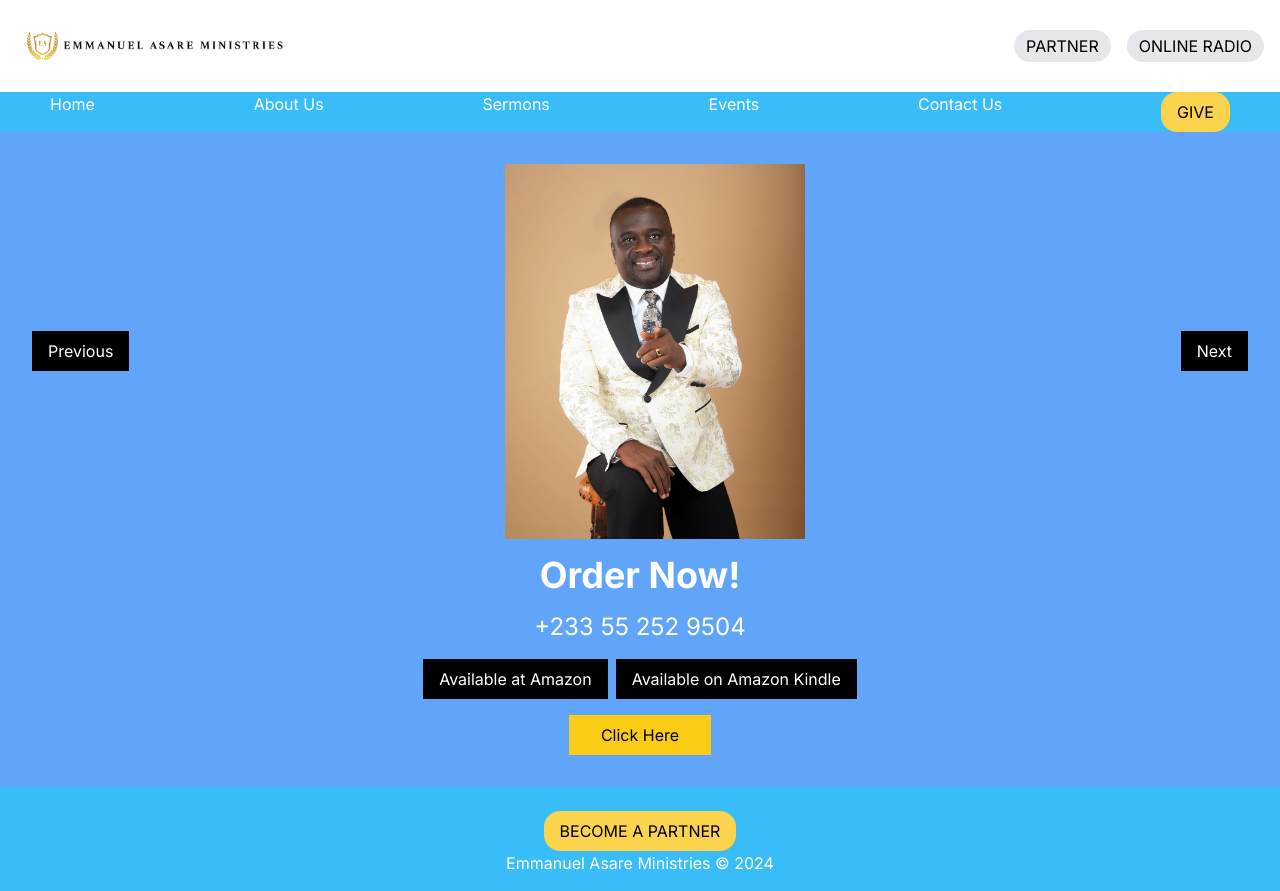
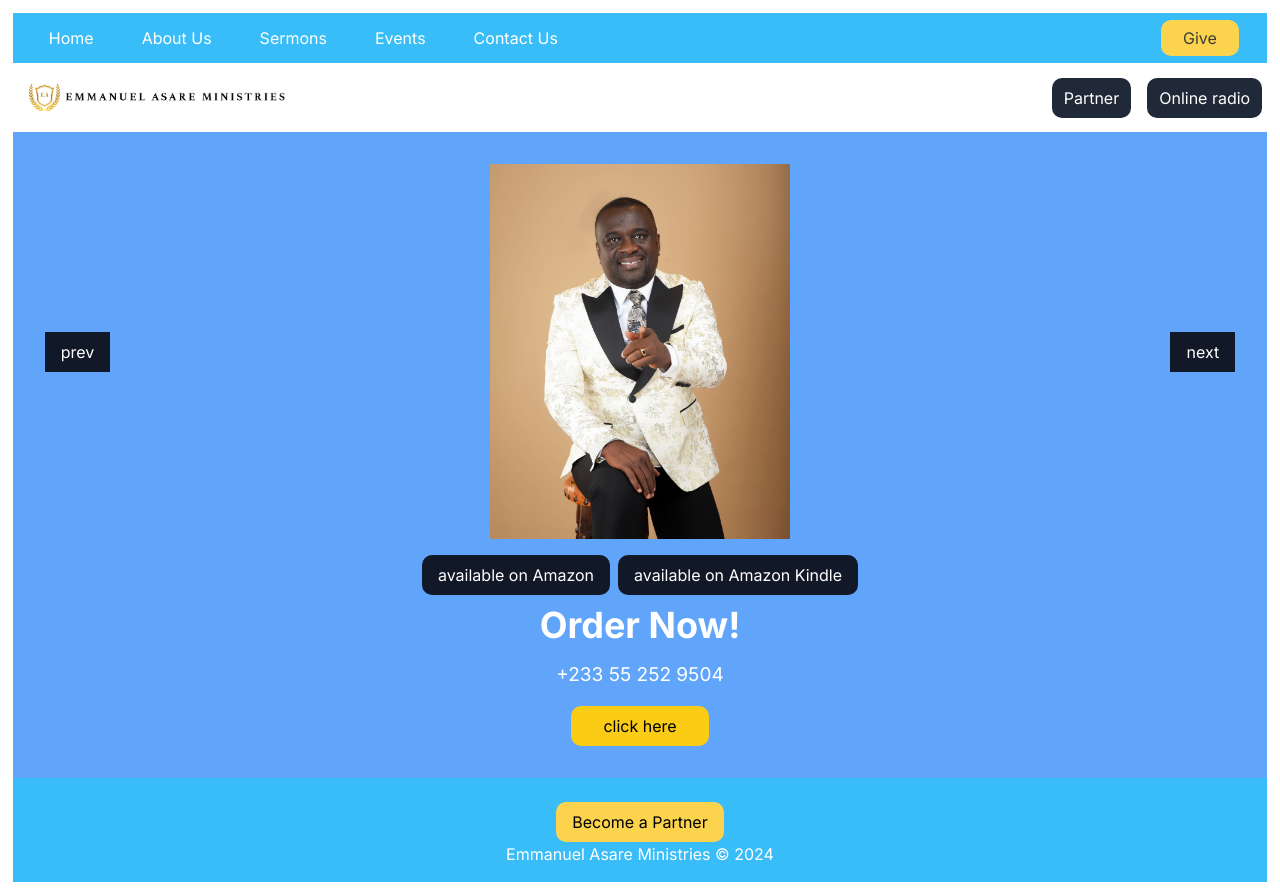
Before and after one commit to davidakuffo/emmanuel_asare_ministries, a Next.js app: page /Homepage in a window 1280 px wide. Built offline with nearby package versions, Linux system fonts and the light colour scheme.

Commit message:
changed route of the homepage, added changes to the homepages

```diff
--- a/src/app/Homepage/BookSection.tsx
+++ b/src/app/Homepage/BookSection.tsx
@@ -34,11 +34,11 @@ const BookCarousel = () => {
       <div className="flex justify-between items-center">
         <button
           onClick={handlePrev}
-          className="bg-black text-white px-4 py-2 mr-2"
+          className="bg-gray-900 text-white px-4 py-2 mr-1"  // Reduced margin-right to bring the button closer
         >
-          Previous
+          prev
         </button>
-        <div>
+        <div className="flex justify-center items-center">
           <Image
             src={carouselImages[currentIndex].src}
             alt={carouselImages[currentIndex].alt}
@@ -48,24 +48,25 @@ const BookCarousel = () => {
         </div>
         <button
           onClick={handleNext}
-          className="bg-black text-white px-4 py-2 ml-2"
+          className="bg-gray-900 text-white px-4 py-2 ml-1"  // Reduced margin-left to bring the button closer
         >
-          Next
+          next
         </button>
       </div>
       <div className="text-center mt-4">
-        <h2 className="text-4xl font-bold mb-4">Order Now!</h2>
-        <p className="text-2xl">+233 55 252 9504</p>
-        <div className="mt-4">
-          <button className="bg-black text-white px-4 py-2 mr-2">
-            Available at Amazon
+        <div className="">
+          <button className="bg-gray-900 rounded-[10px] text-white px-4 py-2 mr-2">
+            available on Amazon
           </button>
-          <button className="bg-black text-white px-4 py-2">
-            Available on Amazon Kindle
+          <button className="bg-gray-900 rounded-[10px] text-white px-4 py-2">
+            available on Amazon Kindle
           </button>
         </div>
-        <button className="bg-yellow-400 text-black px-8 py-2 mt-4">
-          Click Here
+        <h2 className="text-4xl font-bold mt-[10px] mb-4">Order Now!</h2>
+        <p className="text-[19px]">+233 55 252 9504</p>
+
+        <button className="bg-yellow-400 rounded-[10px] text-black px-8 py-2 mt-4">
+          click here
         </button>
       </div>
     </section>
--- a/src/app/Homepage/Footer.tsx
+++ b/src/app/Homepage/Footer.tsx
@@ -1,7 +1,7 @@
 const Footer = () => (
   <footer className="bg-sky-400 text-white p-4 text-center">
-    <button className="bg-amber-300  text-black px-4 py-2 mt-2 rounded-[1rem]">
-      BECOME A PARTNER
+    <button className="bg-amber-300  text-black px-4 py-2 mt-2 rounded-[10px]">
+      Become a Partner
     </button>
     <div>
       <p>Emmanuel Asare Ministries © {new Date().getFullYear()}</p>
--- a/src/app/Homepage/Header.tsx
+++ b/src/app/Homepage/Header.tsx
@@ -1,7 +1,8 @@
 import Image from "next/image";
 import { images } from "../Images";
+
 const Header = () => (
-  <header className="bg-white p-4 flex justify-between items-center">
+  <header className="bg-white p-[5px] flex justify-between items-center">
     <div className="flex items-center">
       <Image
         src={images.image2}
@@ -11,9 +12,9 @@ const Header = () => (
       />
     </div>
     <nav className="hidden md:flex space-x-4">
-      <button className="bg-gray-200 px-3 py-1 rounded-[1rem]">PARTNER</button>
-      <button className="bg-gray-200 px-3 py-1 rounded-[1rem]">
-        ONLINE RADIO
+      <button className="bg-gray-800 px-3 py-2 text-white rounded-[10px]">Partner</button>
+      <button className="bg-gray-800 px-3 py-2 text-white rounded-[10px]">
+        Online radio
       </button>
     </nav>
   </header>
--- a/src/app/Homepage/NavBar.tsx
+++ b/src/app/Homepage/NavBar.tsx
@@ -1,36 +1,40 @@
 const NavBar = () => (
-  <nav className="bg-sky-400 text-white px-[50px]">
-    <ul className="flex justify-between">
+  <nav className="bg-sky-400 text-white px-[20px]">
+    <ul className="flex justify-between h-[50px] pt-[0.8rem]">
+      <div className="flex gap-[1rem]">
       <li>
-        <a href="/" className="">
+        <a href="/" className="px-[1rem] transition duration-600 hover:bg-white hover:text-black py-[20px] transition">
           Home
         </a>
       </li>
       <li>
-        <a href="/" className="">
+        <a href="/" className="px-[1rem] transition duration-700 hover:bg-white hover:text-black py-[20px] transition">
           About Us
         </a>
       </li>
       <li>
-        <a href="/" className="">
+        <a href="/" className="px-[1rem] transition duration-700 hover:bg-white hover:text-black py-[20px] transition">
           Sermons
         </a>
       </li>
       <li>
-        <a href="/" className="">
+        <a href="/" className="px-[1rem] transition duration-700 hover:bg-white hover:text-black py-[20px] transition">
           Events
         </a>
       </li>
       <li>
-        <a href="/" className="">
+        <a href="/" className="px-[1rem] transition duration-1000 hover:bg-white hover:text-black py-[20px] transition">
           Contact Us
         </a>
       </li>
-      <button className="bg-amber-300 text-black px-4 py-2 rounded-[1rem]">
-        <a href="" className="">
-          GIVE
+      </div>
+
+      <div className="">
+        <a href="" className="bg-amber-300 hover:font-semibold text-[#3C3D37] mr-[0.5rem] px-[1.4rem] py-[0.5rem] my-[0.3rem] rounded-[10px] hover:bg-[rgba(252,222,112,0.5)]">
+          Give
         </a>
-      </button>
+      </div>
+
     </ul>
   </nav>
 );
--- a/src/app/Homepage/page.tsx
+++ b/src/app/Homepage/page.tsx
@@ -1,26 +1,30 @@
 "use client";
 import React from "react";
 import Head from "next/head";
-import Image from "next/image";
+// import Image from "next/image";
 import NavBar from "./NavBar";
 import Footer from "./Footer";
 import BookSection from "./BookSection";
 import Header from "./Header";
 
 const Home = () => (
-  <div>
+  <div className="">
     <Head>
       <title>Emmanuel Asare Ministries</title>
       <link rel="icon" href="/favicon.ico" />
     </Head>
 
+  <div className="mx-[0.8rem] mt-[0.8rem]">
+  <NavBar />
+
     <Header />
-    <NavBar />
+
     <main>
       <BookSection />
       {/* Add other sections here */}
     </main>
     <Footer />
+    </div>
   </div>
 );
 
--- a/src/app/globals.css
+++ b/src/app/globals.css
@@ -3,16 +3,16 @@
 @tailwind utilities;
 
 :root {
-  --foreground-rgb: 0, 0, 0;
+  /* --foreground-rgb: 0, 0, 0;
   --background-start-rgb: 214, 219, 220;
-  --background-end-rgb: 255, 255, 255;
+  --background-end-rgb: 255, 255, 255; */
 }
 
 @media (prefers-color-scheme: dark) {
   :root {
-    --foreground-rgb: 255, 255, 255;
+    /* --foreground-rgb: 255, 255, 255;
     --background-start-rgb: 0, 0, 0;
-    --background-end-rgb: 0, 0, 0;
+    --background-end-rgb: 0, 0, 0; */
   }
 }
 
--- a/src/app/page.tsx
+++ b/src/app/page.tsx
@@ -1,113 +1,12 @@
-import Image from "next/image";
+import React from 'react'
+import Home from './Homepage/page.tsx';
 
-export default function Home() {
+const page = () => {
   return (
-    <main className="flex min-h-screen flex-col items-center justify-between p-24">
-      <div className="z-10 w-full max-w-5xl items-center justify-between font-mono text-sm lg:flex">
-        <p className="fixed left-0 top-0 flex w-full justify-center border-b border-gray-300 bg-gradient-to-b from-zinc-200 pb-6 pt-8 backdrop-blur-2xl dark:border-neutral-800 dark:bg-zinc-800/30 dark:from-inherit lg:static lg:w-auto  lg:rounded-xl lg:border lg:bg-gray-200 lg:p-4 lg:dark:bg-zinc-800/30">
-          Get started by editing&nbsp;
-          <code className="font-mono font-bold">src/app/page.tsx</code>
-        </p>
-        <div className="fixed bottom-0 left-0 flex h-48 w-full items-end justify-center bg-gradient-to-t from-white via-white dark:from-black dark:via-black lg:static lg:size-auto lg:bg-none">
-          <a
-            className="pointer-events-none flex place-items-center gap-2 p-8 lg:pointer-events-auto lg:p-0"
-            href="https://vercel.com?utm_source=create-next-app&utm_medium=appdir-template&utm_campaign=create-next-app"
-            target="_blank"
-            rel="noopener noreferrer"
-          >
-            By{" "}
-            <Image
-              src="/vercel.svg"
-              alt="Vercel Logo"
-              className="dark:invert"
-              width={100}
-              height={24}
-              priority
-            />
-          </a>
-        </div>
-      </div>
+    <div className='bg-white'>
+      <Home/>
+    </div>
+  )
+}
 
-      <div className="relative z-[-1] flex place-items-center before:absolute before:h-[300px] before:w-full before:-translate-x-1/2 before:rounded-full before:bg-gradient-radial before:from-white before:to-transparent before:blur-2xl before:content-[''] after:absolute after:-z-20 after:h-[180px] after:w-full after:translate-x-1/3 after:bg-gradient-conic after:from-sky-200 after:via-blue-200 after:blur-2xl after:content-[''] before:dark:bg-gradient-to-br before:dark:from-transparent before:dark:to-blue-700 before:dark:opacity-10 after:dark:from-sky-900 after:dark:via-[#0141ff] after:dark:opacity-40 sm:before:w-[480px] sm:after:w-[240px] before:lg:h-[360px]">
-        <Image
-          className="relative dark:drop-shadow-[0_0_0.3rem_#ffffff70] dark:invert"
-          src="/next.svg"
-          alt="Next.js Logo"
-          width={180}
-          height={37}
-          priority
-        />
-      </div>
-
-      <div className="mb-32 grid text-center lg:mb-0 lg:w-full lg:max-w-5xl lg:grid-cols-4 lg:text-left">
-        <a
-          href="https://nextjs.org/docs?utm_source=create-next-app&utm_medium=appdir-template&utm_campaign=create-next-app"
-          className="group rounded-lg border border-transparent px-5 py-4 transition-colors hover:border-gray-300 hover:bg-gray-100 hover:dark:border-neutral-700 hover:dark:bg-neutral-800/30"
-          target="_blank"
-          rel="noopener noreferrer"
-        >
-          <h2 className="mb-3 text-2xl font-semibold">
-            Docs{" "}
-            <span className="inline-block transition-transform group-hover:translate-x-1 motion-reduce:transform-none">
-              -&gt;
-            </span>
-          </h2>
-          <p className="m-0 max-w-[30ch] text-sm opacity-50">
-            Find in-depth information about Next.js features and API.
-          </p>
-        </a>
-
-        <a
-          href="https://nextjs.org/learn?utm_source=create-next-app&utm_medium=appdir-template-tw&utm_campaign=create-next-app"
-          className="group rounded-lg border border-transparent px-5 py-4 transition-colors hover:border-gray-300 hover:bg-gray-100 hover:dark:border-neutral-700 hover:dark:bg-neutral-800/30"
-          target="_blank"
-          rel="noopener noreferrer"
-        >
-          <h2 className="mb-3 text-2xl font-semibold">
-            Learn{" "}
-            <span className="inline-block transition-transform group-hover:translate-x-1 motion-reduce:transform-none">
-              -&gt;
-            </span>
-          </h2>
-          <p className="m-0 max-w-[30ch] text-sm opacity-50">
-            Learn about Next.js in an interactive course with&nbsp;quizzes!
-          </p>
-        </a>
-
-        <a
-          href="https://vercel.com/templates?framework=next.js&utm_source=create-next-app&utm_medium=appdir-template&utm_campaign=create-next-app"
-          className="group rounded-lg border border-transparent px-5 py-4 transition-colors hover:border-gray-300 hover:bg-gray-100 hover:dark:border-neutral-700 hover:dark:bg-neutral-800/30"
-          target="_blank"
-          rel="noopener noreferrer"
-        >
-          <h2 className="mb-3 text-2xl font-semibold">
-            Templates{" "}
-            <span className="inline-block transition-transform group-hover:translate-x-1 motion-reduce:transform-none">
-              -&gt;
-            </span>
-          </h2>
-          <p className="m-0 max-w-[30ch] text-sm opacity-50">
-            Explore starter templates for Next.js.
-          </p>
-        </a>
-
-        <a
-          href="https://vercel.com/new?utm_source=create-next-app&utm_medium=appdir-template&utm_campaign=create-next-app"
-          className="group rounded-lg border border-transparent px-5 py-4 transition-colors hover:border-gray-300 hover:bg-gray-100 hover:dark:border-neutral-700 hover:dark:bg-neutral-800/30"
-          target="_blank"
-          rel="noopener noreferrer"
-        >
-          <h2 className="mb-3 text-2xl font-semibold">
-            Deploy{" "}
-            <span className="inline-block transition-transform group-hover:translate-x-1 motion-reduce:transform-none">
-              -&gt;
-            </span>
-          </h2>
-          <p className="m-0 max-w-[30ch] text-balance text-sm opacity-50">
-            Instantly deploy your Next.js site to a shareable URL with Vercel.
-          </p>
-        </a>
-      </div>
-    </main>
-  );
-}
+export default page
```
